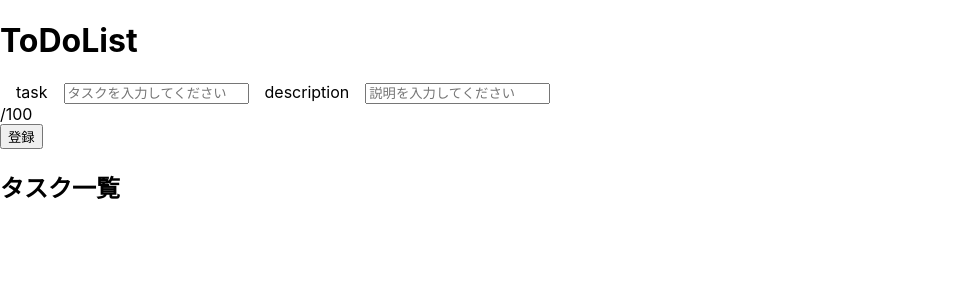
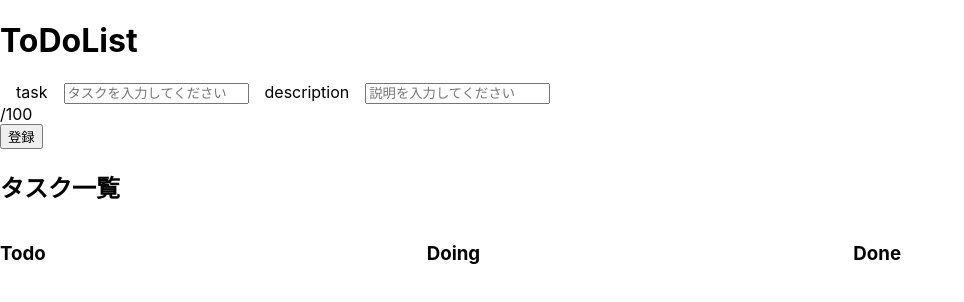
Before and after one commit to Peipay1030/HelloReact, a React app: page / in a window 1280 px wide. Shown: the top 302 px of the page, without its empty margins (0-964 px from the left). Built offline with nearby package versions, Linux system fonts and the light colour scheme.

Commit message:
feat:task status change

```diff
--- a/src/App.tsx
+++ b/src/App.tsx
@@ -19,11 +19,22 @@ const App = () => {
 
   ///map:todosの各Todo[]に関数を適用する
   ///idが一致する場合、checkedを反転した配列を、一致しない場合、そのままのtodoを返す
-  const handleChangeCheckBox = (id: string) => {
-    const changedTodos = todos.map((todo) =>
-      todo.id === id ? { ...todo, checked: !todo.checked } : todo
+  const handleChangeStatus = (id: string) => {
+    const changedTodos: {
+      id?: string;
+      task?: string;
+      description?: string;
+      status?: "Todo" | "Doing" | "Done";
+    }[] = todos.map((todo) =>
+      todo.id === id
+        ? {
+            ...todo,
+            status: todo.status === "Todo" ? "Doing" : "Done",
+          }
+        : todo
     );
     setTodo(changedTodos);
+    console.log("ok")
   };
 
   ///todoを受け取ってtodosの後ろに追加する
@@ -42,7 +53,7 @@ const App = () => {
         <TaskSubmit onSubmit={onSubmit} />
         <TaskList
           todos={todos}
-        handleChangeCheckBox={handleChangeCheckBox}
+          handleChangeStatus={handleChangeStatus}
           handleClickDeleteButton={handleClickDeleteButton}
           title={tasklistTitle}
         />
--- a/src/TodoItem.tsx
+++ b/src/TodoItem.tsx
@@ -8,15 +8,19 @@ type TodoItemProps = {
 
 ///todo.checkedが真ならchecked、偽なら""
 ///クリックされたらonDelete関数にtodo.idを与えて呼ぶ
-export const TodoItem = ({ todo, onChange, onDelete }: TodoItemProps) => {
+export const TodoItem = ({
+  todo,
+  onChange,
+  onDelete,
+}: TodoItemProps) => {
   return (
-    <div className={`todo-item ${todo.checked ? "checked" : ""}`}>
-      <input type="checkbox" onChange={() => onChange(todo.id)} />
+    <div>
       <div>
         <h3>タスク：{todo.task}</h3>
         <p>説明文：{todo.description}</p>
       </div>
       <button onClick={() => onDelete(todo.id)}>削除</button>
+      <button onClick={() => onChange(todo.id)}>タスクを移動</button>
     </div>
   );
 };
--- a/src/schema.ts
+++ b/src/schema.ts
@@ -16,7 +16,7 @@ export const todoschema = z.object({
     .regex(/^[a-zA-Z0-9]+$/, {
       message: "説明はアルファベットと英数字で入力してください",
     }),
-  checked: z.boolean(),
+  status: z.enum(["Todo", "Doing", "Done"]),
 });
 
 export type Todo = z.infer<typeof todoschema>;
--- a/src/taskList.tsx
+++ b/src/taskList.tsx
@@ -4,7 +4,7 @@ import { Todo } from "./schema";
 ///オブジェクトの型定義
 type TaskListProps = {
   todos: Todo[];
-  handleChangeCheckBox: (id: string) => void;
+  handleChangeStatus: (id: string) => void;
   handleClickDeleteButton: (id: string) => void;
   title: string;
 };
@@ -13,21 +13,60 @@ type TaskListProps = {
 ///map関数を使ってtodosの各要素ごとにTodoItemコンポーネントを生成
 export const TaskList = ({
   todos,
-  handleChangeCheckBox,
+  handleChangeStatus,
   handleClickDeleteButton,
   title,
 }: TaskListProps) => {
+  const todoItems = todos.filter((todo) => todo.status === "Todo");
+  const doingItems = todos.filter((todo) => todo.status === "Doing");
+  const doneItems = todos.filter((todo) => todo.status === "Done");
+
   return (
     <div>
       <h2>{title}</h2>
-      {todos.map((todo) => (
-        <TodoItem
-          key={todo.id}
-          todo={todo}
-          onChange={handleChangeCheckBox}
-          onDelete={handleClickDeleteButton}
-        />
-      ))}
+      <div style={{ display: "flex" }}>
+        <div style={{ flex: 1 }}>
+          <h3>Todo</h3>
+          {todoItems.map((todo) => (
+            <div key={todo.id}>
+              <h4>{todo.task}</h4>
+              <p>{todo.description}</p>
+              <button onClick={() => handleChangeStatus(todo.id)}>Start</button>
+              <button onClick={() => handleClickDeleteButton(todo.id)}>
+                Delete
+              </button>
+            </div>
+          ))}
+        </div>
+        <div style={{ flex: 1 }}>
+          <h3>Doing</h3>
+          {doingItems.map((todo) => (
+            <div key={todo.id}>
+              <h4>{todo.task}</h4>
+              <p>{todo.description}</p>
+              <button onClick={() => handleChangeStatus(todo.id)}>
+                Complete
+              </button>
+              <button onClick={() => handleClickDeleteButton(todo.id)}>
+                Delete
+              </button>
+            </div>
+          ))}
+        </div>
+        <div style={{ flex: 1 }}>
+          <h3>Done</h3>
+          {doneItems.map((todo) => (
+            <div key={todo.id}>
+              <h4>{todo.task}</h4>
+              <p>{todo.description}</p>
+              <p>Completed</p>
+              <button onClick={() => handleClickDeleteButton(todo.id)}>
+                Delete
+              </button>
+            </div>
+          ))}
+        </div>
+      </div>
     </div>
   );
 };
--- a/src/taskSubmit.tsx
+++ b/src/taskSubmit.tsx
@@ -35,7 +35,7 @@ export const TaskSubmit = ({
       id: uniqueId,
       task: data.task.trim(),
       description: data.description.trim(),
-      checked: false,
+      status: "Todo",
     });
     reset();
     showToast({ text: "Success", type: "normal" });
```
Lines whose indentation alone changed are shown as unchanged.
